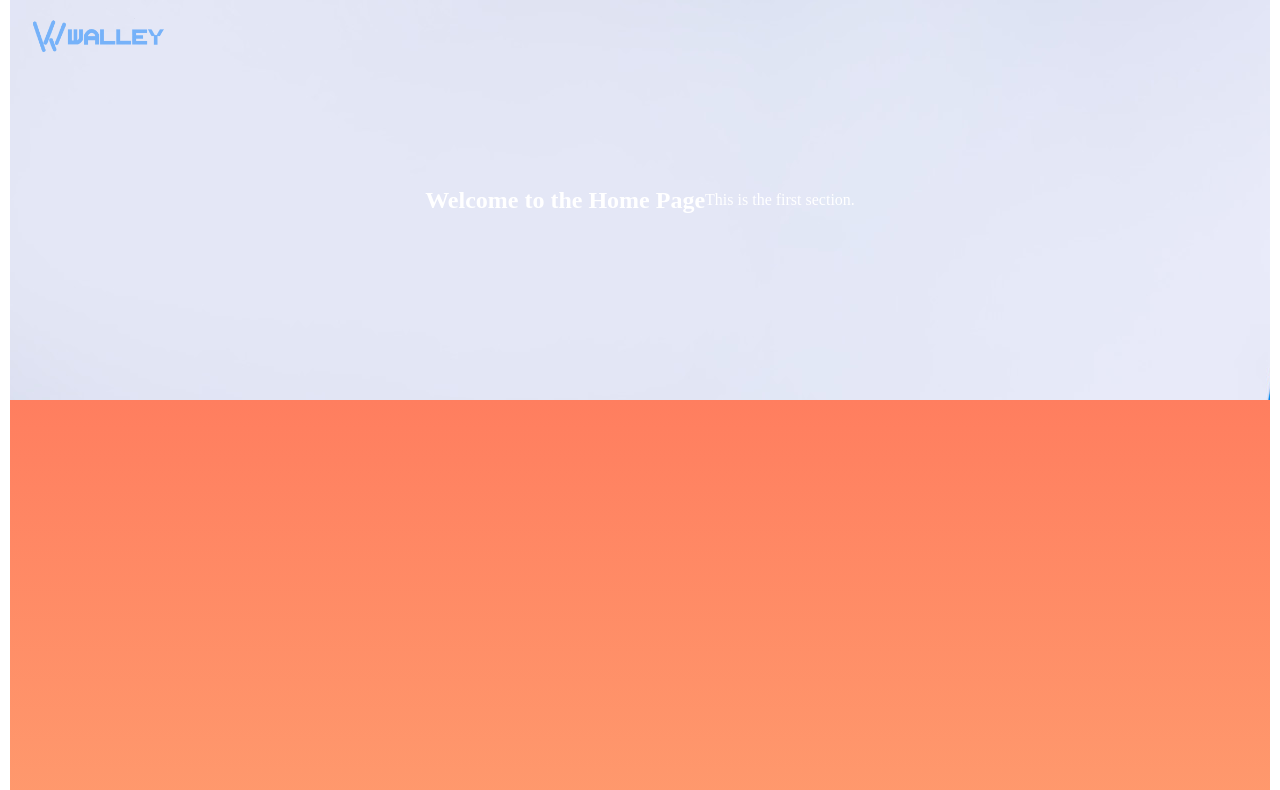
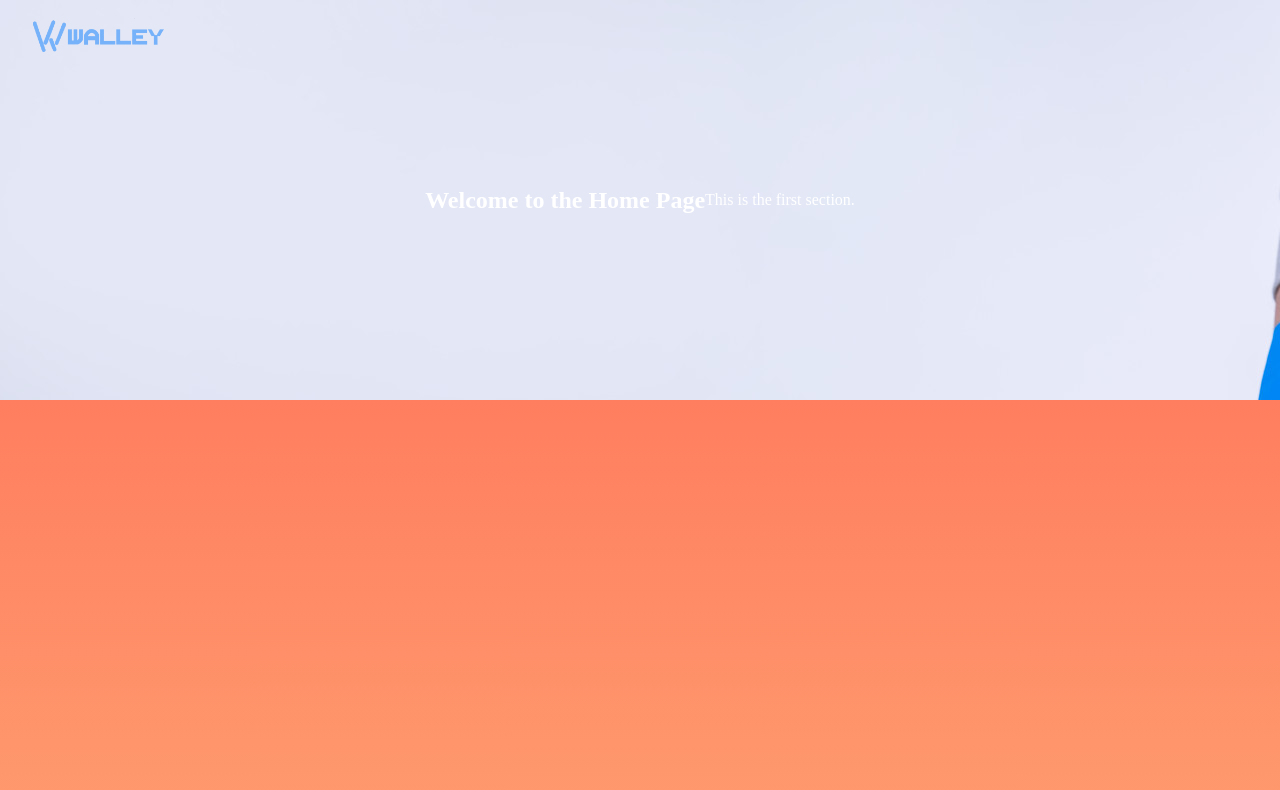
Before and after one commit to jwonlee95/JCA, a React (Create React App) app: page / in a window 1280 px wide. Shown: the top 790 px of the page. Built offline with nearby package versions, Linux system fonts and the light colour scheme.

Commit message:
remove max-width

```diff
--- a/src/styles/styles.scss
+++ b/src/styles/styles.scss
@@ -19,7 +19,6 @@ body {
 }
 
 .appWrapper {
-  max-width: 1260px;
   margin: auto;
   height: 80px;
 }
```
